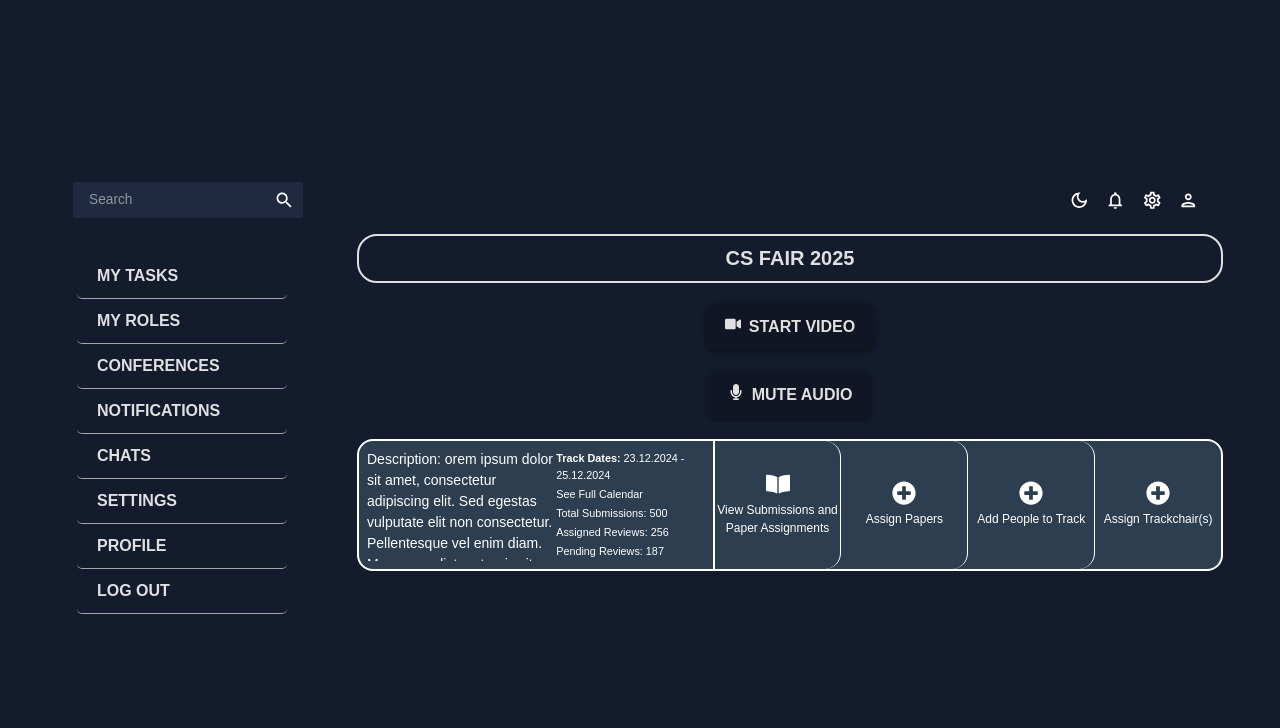
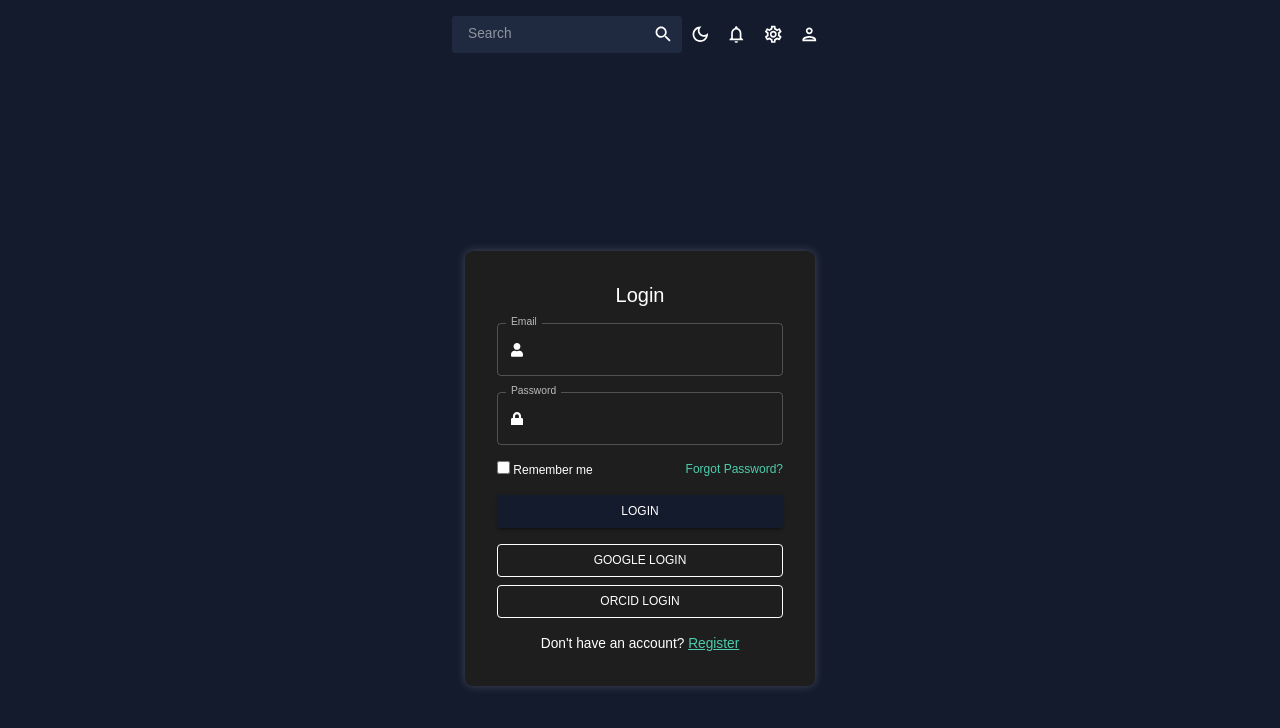
Before and after one commit to conferencer-bilkent/conferencer, a React (Vite) app in the folder frontend/: page /login in a window 1280 px wide. Shown: the top 728 px of the page. Built offline with nearby package versions, Linux system fonts and the light colour scheme.

Commit message:
something

```diff
--- a/frontend/src/App.tsx
+++ b/frontend/src/App.tsx
@@ -22,12 +22,14 @@ const App: React.FC = () => {
             justifyContent: "center",
             alignItems: "center",
             bgcolor: theme.palette.background.default,
+            transition:
+              "background-color 0.3s ease-in-out, color 0.3s ease-in-out",
           }}
         >
           <Router>
             <div className="App">
               <Routes>
-                <Route path="/login" element={<ConferencePage />} />
+                <Route path="/login" element={<LoginForm />} />
                 <Route path="/register" element={<RegisterForm />} />
                 <Route path="/home" element={<HomePage />} />
                 <Route path="/conference" element={<ConferencePage />} />
--- a/frontend/src/components/Pages/LoginForm/LoginForm.tsx
+++ b/frontend/src/components/Pages/LoginForm/LoginForm.tsx
@@ -55,6 +55,8 @@ const LoginForm: React.FC = () => {
           alignItems: "center",
           bgcolor: theme.palette.background.default, // Dynamic background
           color: theme.palette.text.primary, // Dynamic text color
+          transition:
+            "background-color 0.3s ease-in-out, color 0.3s ease-in-out",
         }}
       >
         <Box
--- a/frontend/src/components/Pages/RegisterForm/RegisterForm.tsx
+++ b/frontend/src/components/Pages/RegisterForm/RegisterForm.tsx
@@ -47,6 +47,8 @@ const RegisterForm: React.FC = () => {
           alignItems: "center",
           bgcolor: theme.palette.background.default, // Theme-based background
           color: theme.palette.text.primary, // Theme-based text color
+          transition:
+            "background-color 0.3s ease-in-out, color 0.3s ease-in-out",
         }}
       >
         <Box
```
